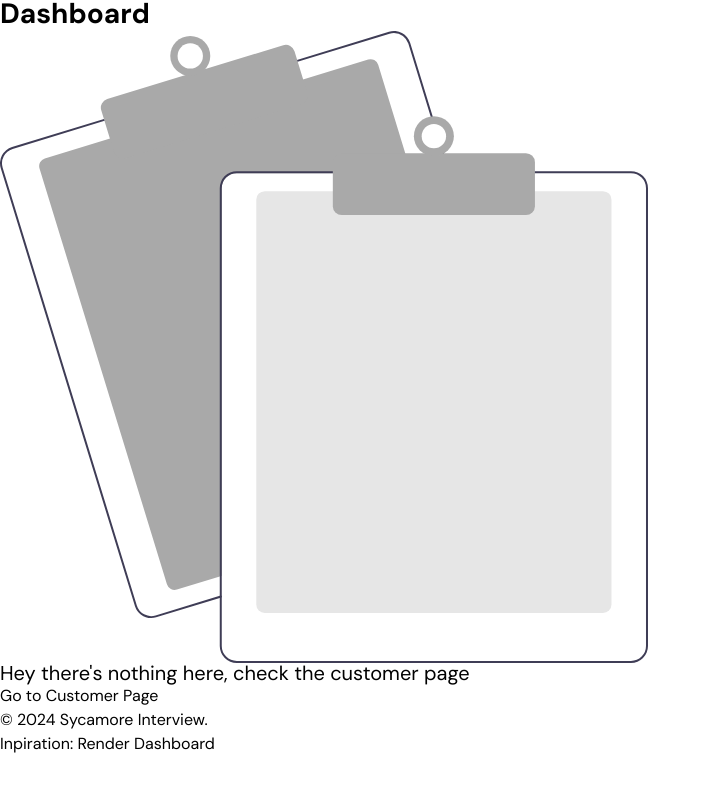
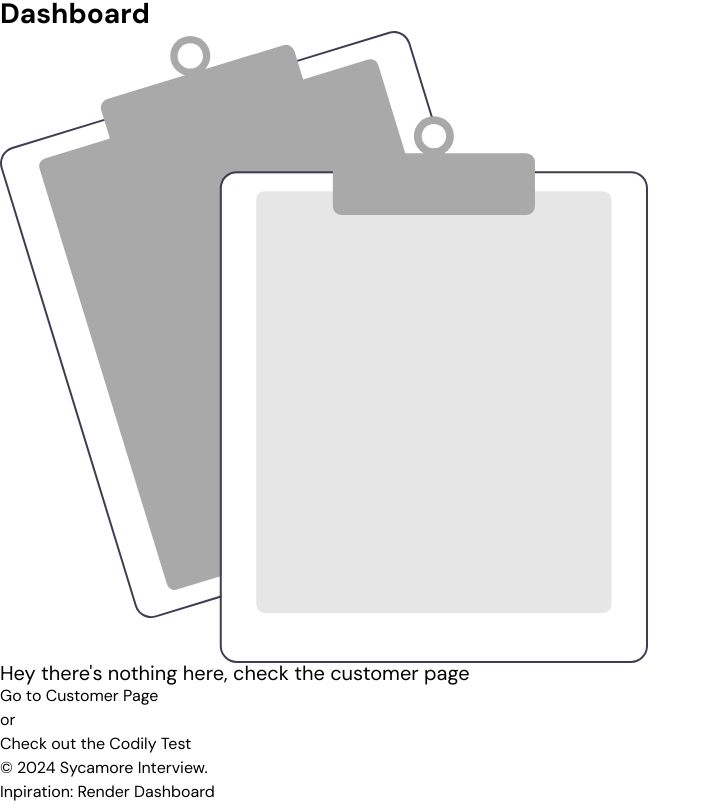
Before and after one commit to trokeibunor/sycamore, a Vue app: page / in a window 1280 px wide. Shown: the part 1539-2343 px from the top of the page, without its empty margins (0-711 px from the left). Before the commit the page ends 2295 px from the top, so only its background shows below. Built offline with nearby package versions, Linux system fonts and the light colour scheme.

Commit message:
fix: remove vitest

```diff
--- a/src/views/HomeView.vue
+++ b/src/views/HomeView.vue
@@ -7,7 +7,13 @@
       <div class="content w-full h-full flex items-center justify-center flex-col gap-4">
         <img src="../assets/empty_page.svg" class="w-full h-[30vh]" alt="" />
         <h5 class="text-center text-md">Hey there's nothing here, check the customer page</h5>
-        <router-link to="/customers" class="text-blue-500 text-sm">Go to Customer Page</router-link>
+        <div class="flex gap-2 items-center">
+          <router-link to="/customers" class="text-blue-500 text-sm"
+            >Go to Customer Page</router-link
+          >
+          <p>or</p>
+          <a class="text-blue-500 text-sm" href="http://">Check out the Codily Test</a>
+        </div>
       </div>
     </div>
   </main>
```
Also changed, not shown: package.json (+1 -7 lines).
